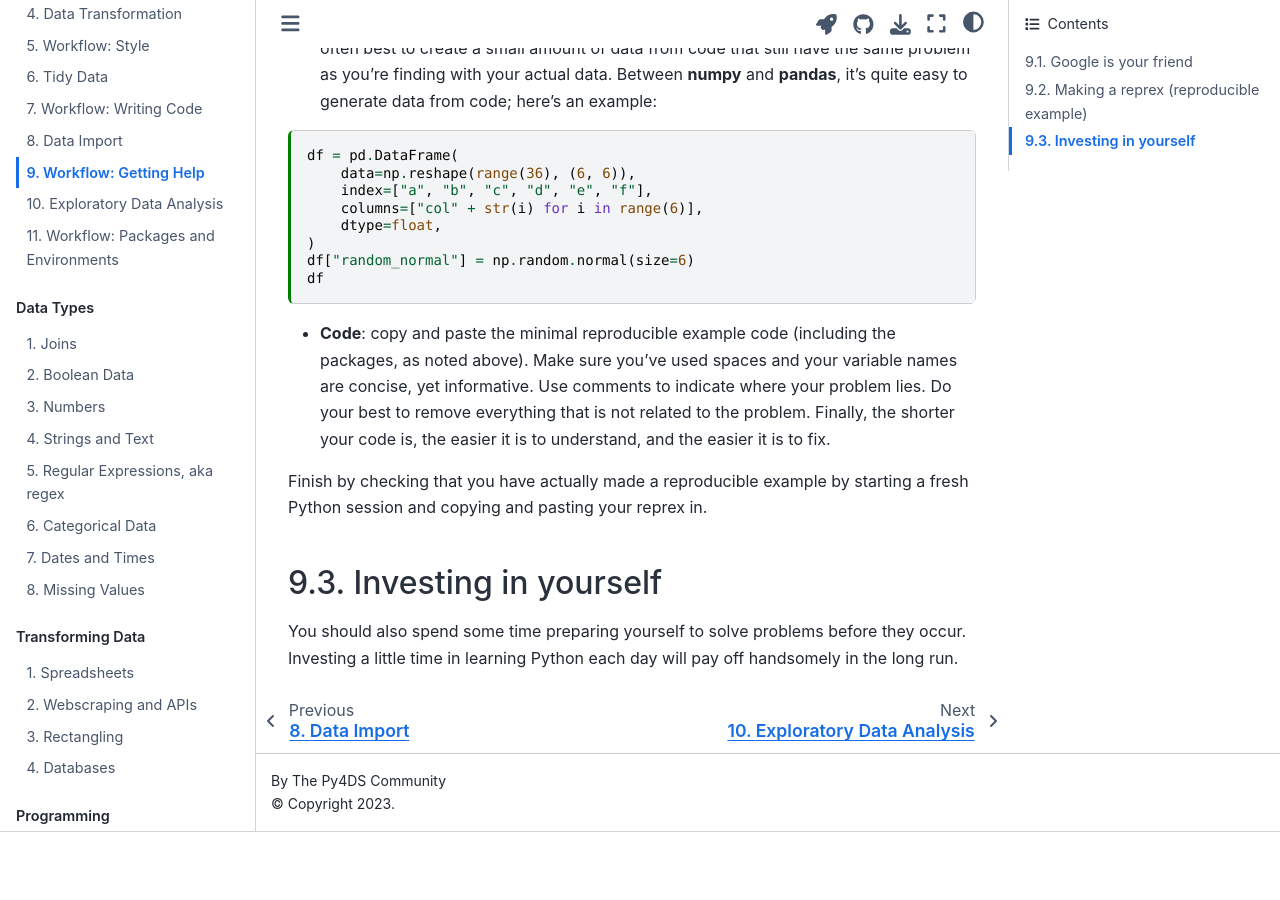
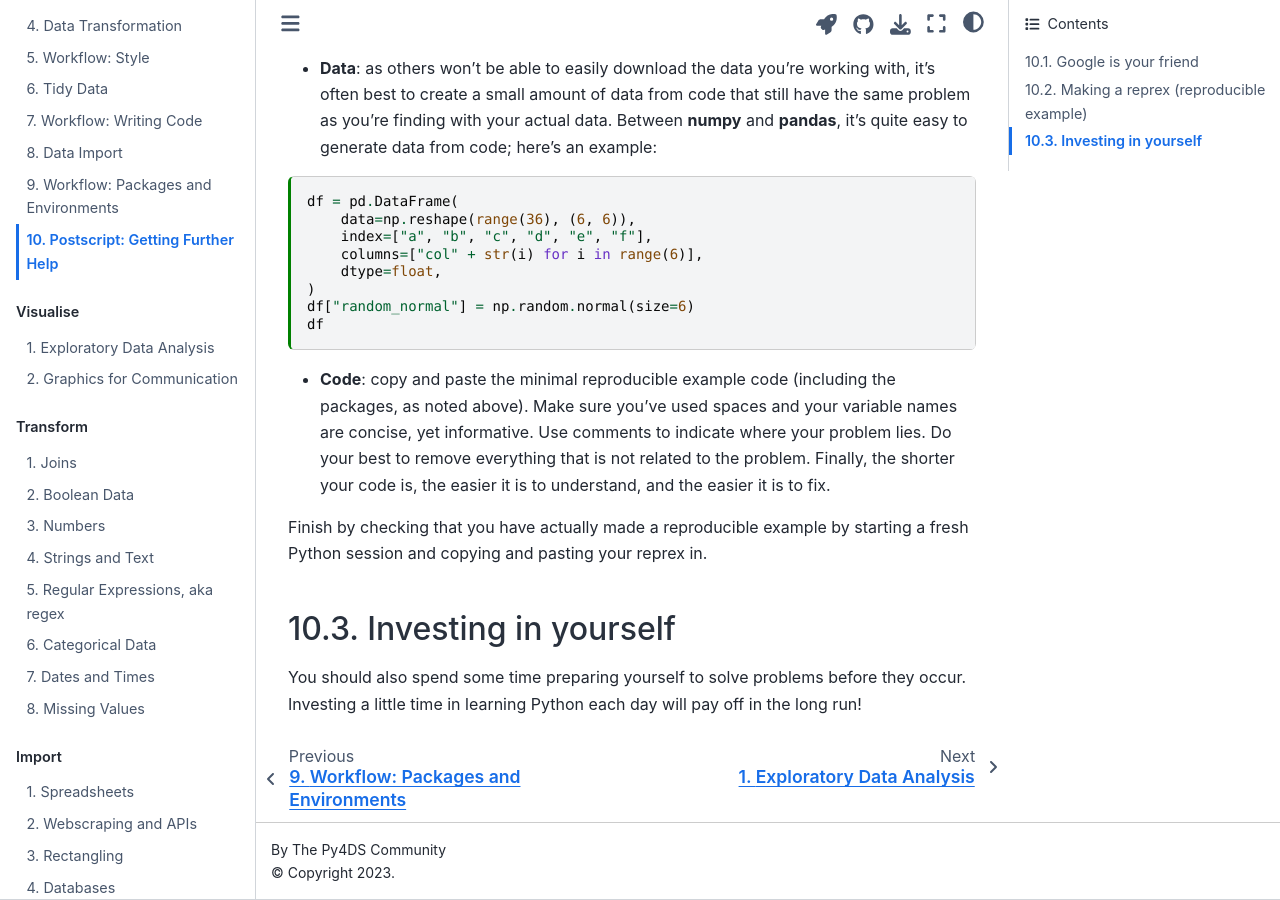
Before and after one commit to aeturrell/python4DS, a Jupyter Book: the page built from workflow-help.md, in a window 1280 px wide and 900 px high, scrolled down 1676 px. Built offline with Jupyter Book 1.0.4 settings and Sphinx 7.4.7 and the Sphinx Book theme 1.1.4, drawn with Linux system fonts in a browser that asks for light colours; before the commit the page ends 2508 px from its top, so only the background shows below that; some of the changed text lies outside the part shown.

```diff
--- a/_toc.yml
+++ b/_toc.yml
@@ -18,10 +18,14 @@ parts:
   - file: data-tidy
   - file: workflow-writing-code
   - file: data-import
+  - file: workflow-packages-and-environments
   - file: workflow-help
+- caption: Visualise
+  numbered: true
+  chapters:
   - file: exploratory-data-analysis
-  - file: workflow-packages-and-environments
-- caption: Data Types
+  - file: communicate-plots
+- caption: Transform
   numbered: true
   chapters:
   - file: joins
@@ -32,25 +36,24 @@ parts:
   - file: categorical-data
   - file: dates-and-times
   - file: missing-values
-- caption: Transforming Data
+- caption: Import
   numbered: true
   chapters:
   - file: spreadsheets
   - file: webscraping-and-apis
   - file: rectangling
   - file: databases
-- caption: Programming
+- caption: Programme
   numbered: true
   chapters:
   - file: functions
   - file: iteration
   - file: command-line
-- caption: Communicating
+- caption: Communicate
   numbered: true
   chapters:
   - file: markdown
   - file: quarto
-  - file: communicate-plots
 - caption: Appendix
   chapters:
   - file: zreferences
--- a/workflow-help.md
+++ b/workflow-help.md
@@ -10,7 +10,7 @@ kernelspec:
   name: python3
 ---
 (workflow-help)=
-# Workflow: Getting Help
+# Postscript: Getting Further Help
 
 This book is not an island; there is no single resource that will allow you to master Python for Data Science. As you begin to apply the techniques described in this book to your own data, you will soon find questions that we do not answer. This section describes a few tips on how to get help, and to help you keep learning.
 
@@ -69,4 +69,4 @@ Finish by checking that you have actually made a reproducible example by startin
 
 ## Investing in yourself
 
-You should also spend some time preparing yourself to solve problems before they occur. Investing a little time in learning Python each day will pay off handsomely in the long run.
+You should also spend some time preparing yourself to solve problems before they occur. Investing a little time in learning Python each day will pay off in the long run!
```
Also changed, not shown: whole-game.ipynb.
